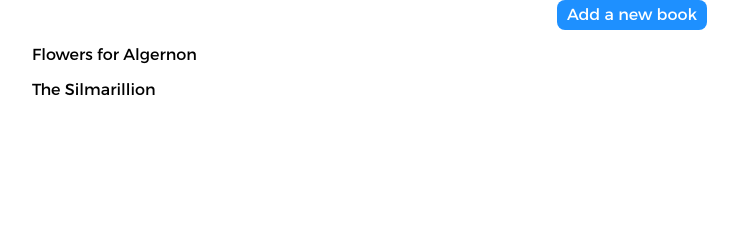
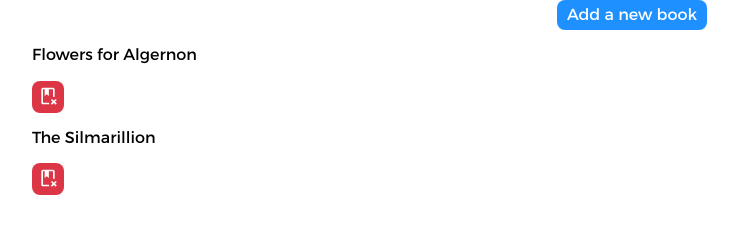
Before and after one commit to GClabaut/library, a plain HTML site: page index.html in a window 1280 px wide. Shown: the whole page, without its empty margins (8-746 px from the left). Drawn offline with Linux system fonts and the light colour scheme.

Commit message:
Added functions and eventlistener to remove book from list

```diff
--- a/index.js
+++ b/index.js
@@ -14,12 +14,15 @@ function addBookToLibrary(...book) {
 const book1 = new Book('Flowers for Algernon', 'Daniel Keyes', '311', 'true');
 const book2 = new Book('The Silmarillion', 'John Ronald Reuel Tolkien', '365', 'true');
 addBookToLibrary(book1, book2);
-console.log(myLibrary);
 
 const list = document.querySelector('.book-list');
 
 const ul = document.createElement('ul');
 ul.setAttribute('class', 'list');
+
+function removeBook(book) {
+  book.parentElement.remove();
+}
 
 function updateList () {
   ul.textContent = '';
@@ -30,10 +33,20 @@ function updateList () {
     const name = document.createElement('p');
     name.innerText = `${item.title}`;
 
-    book.append(name);
+    const remove = document.createElement('button');
+    remove.setAttribute('class', 'rm-book')
+    remove.innerHTML = `<svg xmlns="http://www.w3.org/2000/svg" viewBox="0 0 24 24"><path d="M13.09 20C13.21 20.72 13.46 21.39 13.81 22H6C4.89 22 4 21.11 4 20V4C4 2.9 4.89 2 6 2H18C19.11 2 20 2.9 20 4V13.09C19.67 13.04 19.34 13 19 13C18.66 13 18.33 13.04 18 13.09V4H13V12L10.5 9.75L8 12V4H6V20H13.09M22.54 16.88L21.12 15.47L19 17.59L16.88 15.47L15.47 16.88L17.59 19L15.47 21.12L16.88 22.54L19 20.41L21.12 22.54L22.54 21.12L20.41 19L22.54 16.88Z" /></svg>`
+
+    book.append(name, remove);
 
     ul.append(book);
     list.append(ul);
+  });
+
+  document.querySelectorAll('.rm-book').forEach((book) => {
+    book.addEventListener('click', () => {
+      removeBook(book);
+    });
   });
 };
 
--- a/style.css
+++ b/style.css
@@ -5,6 +5,20 @@
 
 * {
   font-family: Alexandria, sans-serif;
+}
+
+.rm-book {
+  width: 32px;
+  height: 32px;
+  background-color: #dc3545;
+  border-style: none;
+  border-radius: 8px;
+
+}
+
+.rm-book > svg {
+  padding-top: 3px;
+  fill: white
 }
 
 .create {
```
